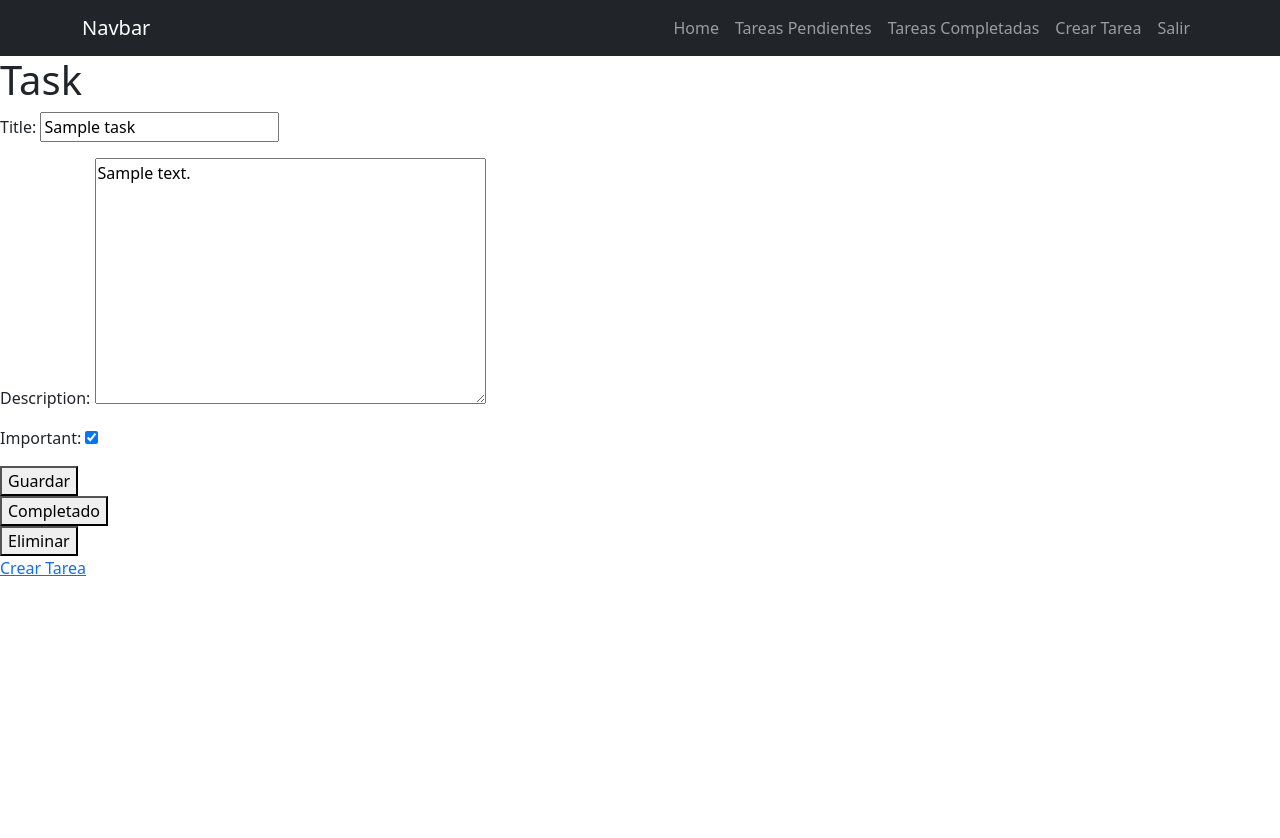
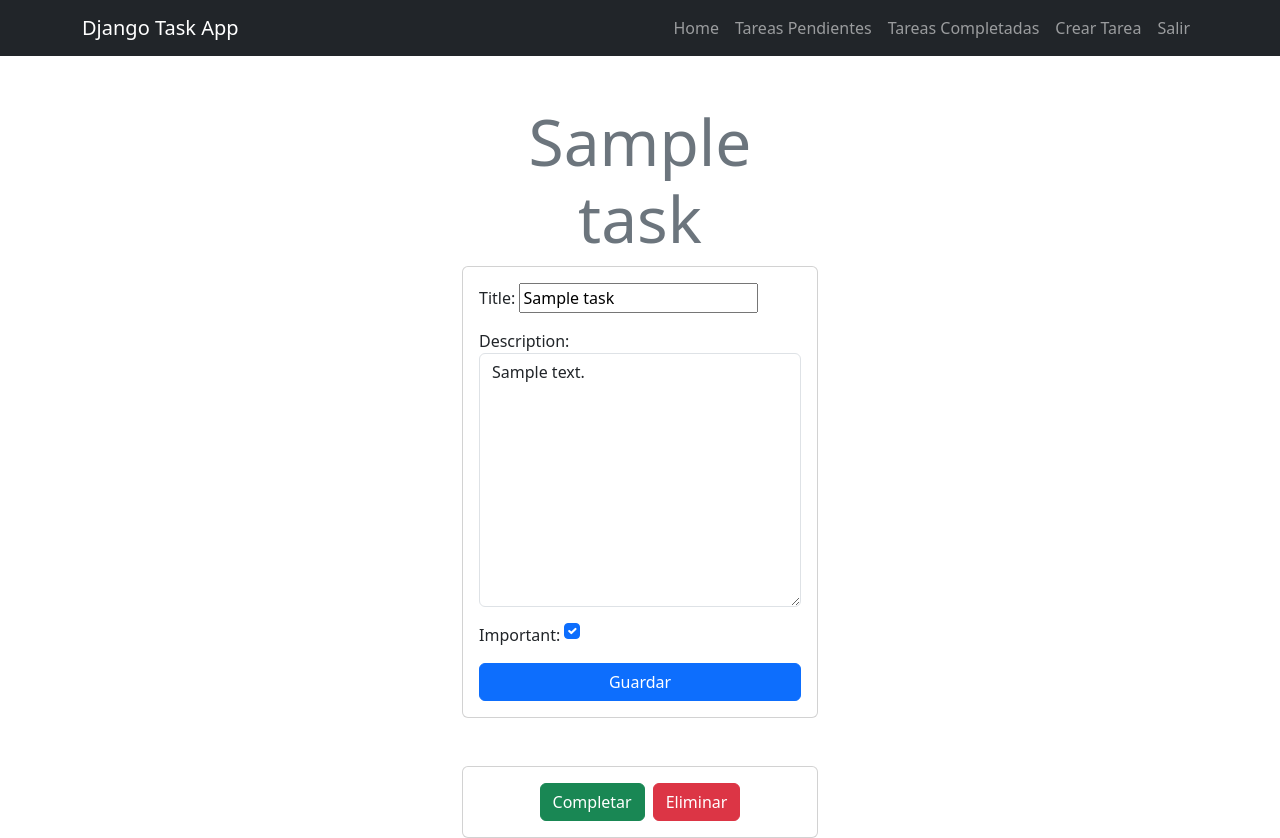
Before and after one commit to Aguerit0/tasks_django, a Django app: page /task/1/ in a window 1280 px wide. Before the commit the page ends 576 px from the top, so only its background shows below. Run offline with Django 5.2, Linux system fonts and the light colour scheme; a user stored in the database is signed in; tables that the repository leaves empty hold one stand-in row (values such as "Sample post").

Commit message:
last commit

```diff
--- a/tasks/forms.py
+++ b/tasks/forms.py
@@ -1,7 +1,13 @@
-from django.forms import ModelForm
 from .models import Task
+from django import forms
 
-class TaskForm(ModelForm):
+class TaskForm(forms.ModelForm):
     class Meta:
         model = Task # modelo que se va a usar para validar los campos
         fields = ['title', 'description', 'important'] # mecanismo de validacion de campos
+        widgets = {
+            'tittle': forms.TextInput(attrs={'class': 'form-control', 'placeholder': 'Escriba una tarea'}),
+            'description': forms.Textarea(attrs={'class': 'form-control', 'placeholder': 'Escriba una descripcion'}),
+            'important': forms.CheckboxInput(attrs={'class': 'form-check-input text-center m-auto'}),
+
+        }
--- a/tasks/templates/base.html
+++ b/tasks/templates/base.html
@@ -11,7 +11,7 @@
 
     <nav class="navbar navbar-expand-lg bg-dark navbar-dark">
         <div class="container">
-          <a class="navbar-brand" href="#">Navbar</a>
+          <a class="navbar-brand" href="/">Django Task App</a>
           <button class="navbar-toggler" type="button" data-bs-toggle="collapse" data-bs-target="#navbarNav" aria-controls="navbarNav" aria-expanded="false" aria-label="Toggle navigation">
             <span class="navbar-toggler-icon"></span>
           </button>
--- a/tasks/templates/task_detail.html
+++ b/tasks/templates/task_detail.html
@@ -1,27 +1,40 @@
 {% extends "base.html" %}
 {% block content %}
-<h1>Task</h1>
 
-<form method="POST">
+<main class="container">
+    <div class="row">
+        <div class="col-md-4 offset-md-4 mt-5">
+            <h1 class="text-secondary display-3 text-center">{{task.title}}</h1>
+
+            <form method="POST" class="card card-body">
                 {% csrf_token %}
                 {{form.as_p}}
-    <button>
+                <button class="btn btn-primary">
                     Guardar
                 </button>
             </form>
 
-<form action="{% url 'task_complete' task.id %}" method="post">
+            <div class="card card-body mt-5 text-center">
+                <div class="d-flex text-center justify-content-center">
+                    <form action="{% url 'task_complete' task.id %}" method="post" class="me-2">
                         {% csrf_token %}
-    <button>
-        Completado
+                        <button class="btn btn-success">
+                            Completar
                         </button>
                     </form>
                     <form action="{% url 'delete_task' task.id %}" method="post">
                         {% csrf_token %}
-    <button>
+                        <button class="btn btn-danger">
                             Eliminar
                         </button>
                     </form>
+                </div>
+            </div>
 
-<a href="/task/create/">Crear Tarea</a>
+
+        </div>
+    </div>
+</main>
+
+
 {% endblock %}
```
Also changed, not shown: tasks/templates/create_task.html (+18 -1 lines), tasks/templates/task.html (+12 -6 lines). Lines whose indentation alone changed are shown as unchanged.
